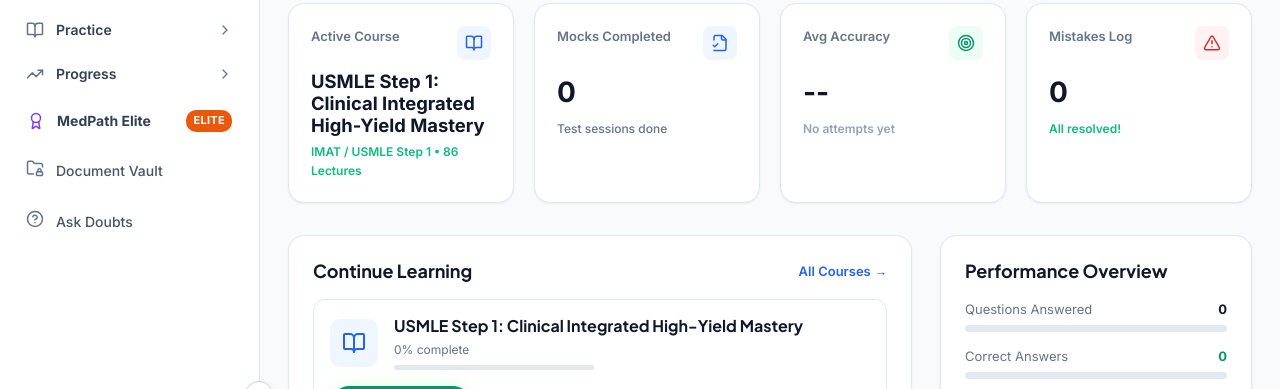
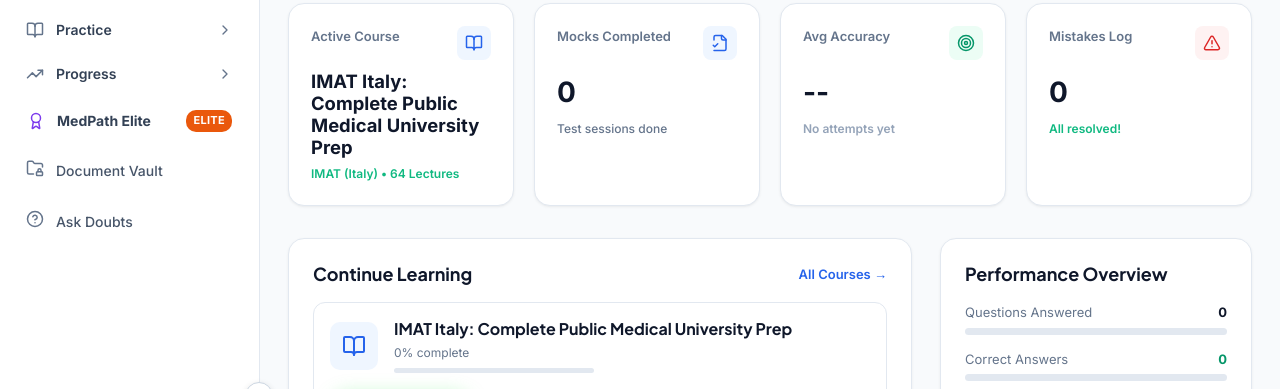
Before and after one commit to ch-muaz-kamboh/Ahsoraa-med-academy, a Next.js app: page /portal/dashboard in a window 1280 px wide. Shown: the part 268-657 px from the top of the page. Built offline with nearby package versions, Linux system fonts and the light colour scheme; no server answers; the database is empty; sample sign-in values are in the browser's storage; a web font is replaced by a local one.

Commit message:
feat: default active course to IMAT on student dashboard

```diff
--- a/src/app/portal/dashboard/page.tsx
+++ b/src/app/portal/dashboard/page.tsx
@@ -34,7 +34,7 @@ export default function StudentDashboardPage() {
   }, []);
 
   // Real computed stats
-  const activeCourse = courses && courses.length > 0 ? courses[0] : null;
+  const activeCourse = courses ? courses.find((c) => c.slug === 'imat-italy-medical-entrance-prep') || courses[0] : null;
   const totalAttempted = testAttempts.reduce((acc, t) => acc + (t.totalAttempted || 0), 0);
   const totalCorrect = testAttempts.reduce((acc, t) => acc + (t.totalCorrect || 0), 0);
   const avgAccuracy = totalAttempted > 0 ? Math.round((totalCorrect / totalAttempted) * 100) : 0;
```
